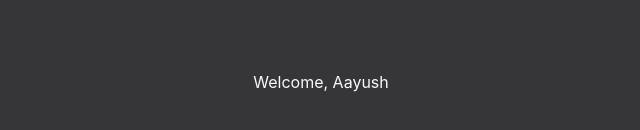
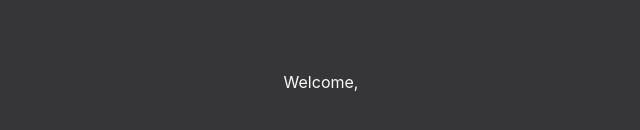
Before and after one commit to aaykmr/spend, a React (Create React App) app: page / in a window 1280 px wide. Shown: the part 318-448 px from the top of the page, without its empty margins (319-959 px from the left). Built offline with nearby package versions, Linux system fonts and the light colour scheme.

Commit message:
Auth and routes

```diff
--- a/src/App.js
+++ b/src/App.js
@@ -5,9 +5,8 @@ import { GlobalStyles } from "./global";
 import { useState, createContext } from "react";
 import AuthCheck from "./AuthCheck";
 import { UserContext } from "./context";
-import Home from "./components/Home";
-import axios from "axios";
 import users from "./users.json";
+import Routee from "./route/Routes";
 function App() {
   console.log(users);
   const [mode, setMode] = useState(darkTheme);
@@ -18,7 +17,7 @@ function App() {
       <div className="container">
         <UserContext.Provider value={userData}>
           <AuthCheck>
-            <Home name={userData.name} />
+            <Routee />
           </AuthCheck>
         </UserContext.Provider>
       </div>
--- a/src/route/Routes.js
+++ b/src/route/Routes.js
@@ -1,26 +1,24 @@
 import React from "react";
 import { Route, Routes } from "react-router-dom";
-import Contact from "./Contact";
-import Home from "./Home";
-import Login from "./Login";
-import User from "./Name";
-import Navbar from "./Navbar";
-import Price from "./Price";
-import Signup from "./Signup";
+// import Contact from "./Contact";
+// import Login from "./Login";
+// import User from "./Name";
+// import Navbar from "./Navbar";
+// import Price from "./Price";
+// import Signup from "./Signup";
+import Home from "../components/Home";
 
 const Routee = () => {
   return (
     <div>
       <>
-        <Navbar />
-
         <Routes>
           <Route path="/" element={<Home />} />
-          <Route path="/price" element={<Price />} />
+          {/* <Route path="/price" element={<Price />} />
           <Route path="/contact" element={<Contact />} />
           <Route path="/login" element={<Login />} />
           <Route path="/Signup" element={<Signup />} />
-          <Route path="/user/:id" element={<User />}></Route>
+          <Route path="/user/:id" element={<User />}></Route> */}
         </Routes>
       </>
     </div>
```
